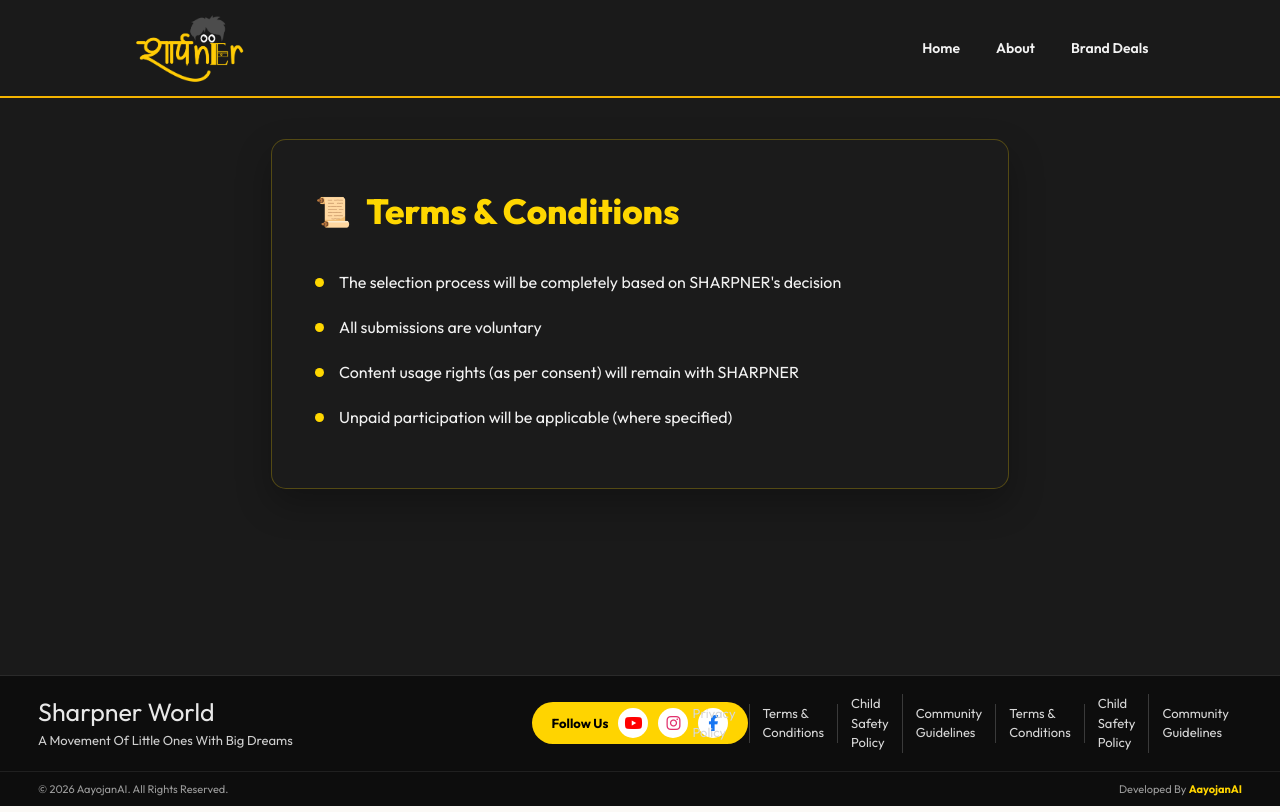
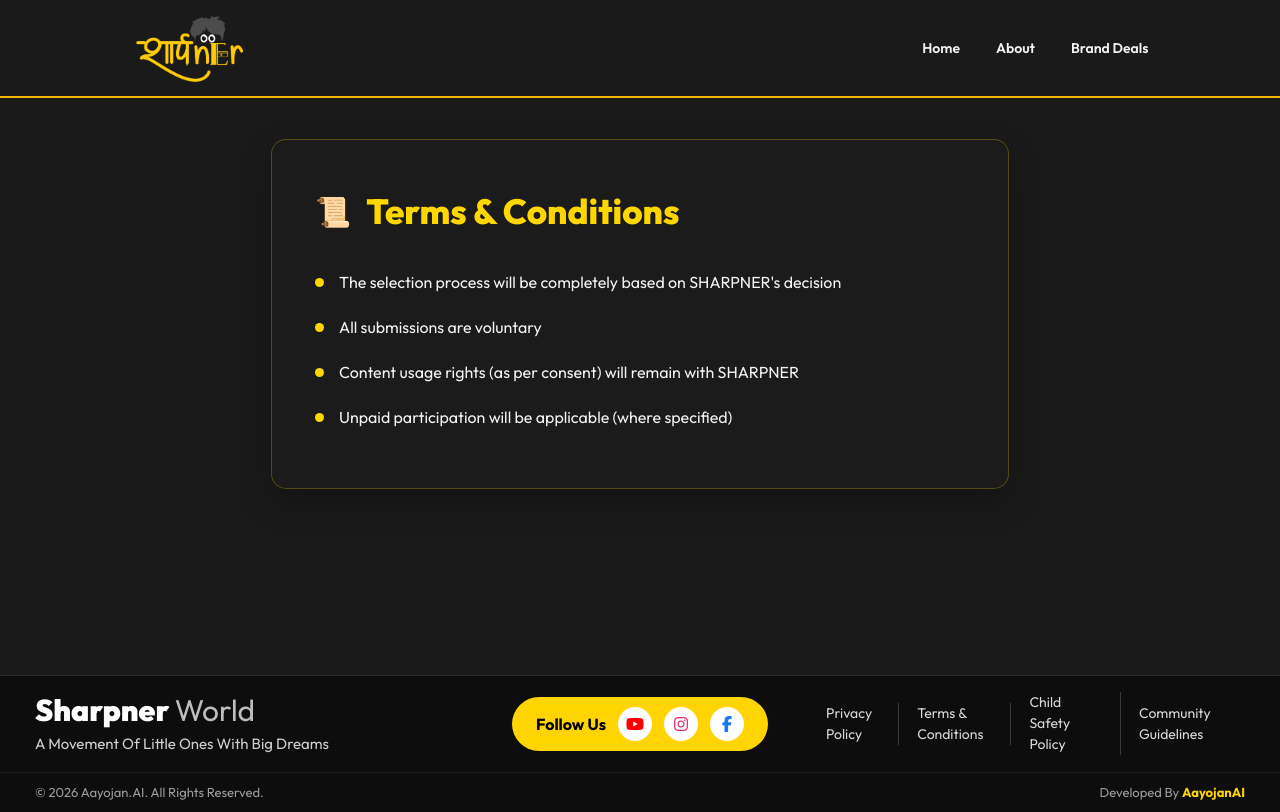
Before and after one commit to shravanipataskar/sharpner, a React (Vite) app: page /terms-conditions in a window 1280 px wide. Built offline with nearby package versions, Linux system fonts and the light colour scheme.

Commit message:
Footer bug fix

```diff
--- a/src/components/layout/Footer.jsx
+++ b/src/components/layout/Footer.jsx
@@ -1,23 +1,12 @@
-import { Link, useLocation } from 'react-router-dom'
+import { Link } from 'react-router-dom'
 
 function Footer() {
-  const { pathname } = useLocation()
-  const isBrandDealsPage = pathname === '/collaborate'
-  const isLegalPage = pathname === '/legal' || pathname === '/terms-conditions'
-  const isLaravelStylePage = isBrandDealsPage || isLegalPage
-
   return (
-    <footer
-      className={`footer-section${isBrandDealsPage ? ' brand-deals-footer' : ''}${isLegalPage ? ' legal-footer' : ''}`}
-    >
+    <footer className="footer-section">
       <div className="footer-main">
         <div className="footer-brand">
           <h4>
-            {isLaravelStylePage ? (
-              <span>Sharpner World</span>
-            ) : (
-              <><strong>Sharpner</strong> <span>World</span></>
-            )}
+            <strong>Sharpner</strong> <span>World</span>
           </h4>
           <p>A Movement Of Little Ones With Big Dreams</p>
         </div>
@@ -36,38 +25,17 @@
         </div>
 
         <nav className="footer-links" aria-label="Policies">
-          {isLaravelStylePage ? (
-            <>
-              <Link to="/legal">Privacy Policy</Link>
-              <Link to="/legal">Terms &amp; Conditions</Link>
-               <Link to="/child-safety-policy">Child Safety Policy</Link>
-              <Link to="/community-guidelines">Community Guidelines</Link>
-              <Link to="/terms-conditions">Terms &amp; Conditions</Link>
-              <Link to="/legal">Child Safety Policy</Link>
-              <Link to="/legal">Community Guidelines</Link>
-            </>
-          ) : (
-            <>
-              <Link to="/legal">Privacy<br />Policy</Link>
-              <Link to="/legal">Terms &amp;<br />Conditions</Link>
-              <Link to="/child-safety-policy">Child Safety Policy</Link>
-              <Link to="/community-guidelines">Community Guidelines</Link>
-              <Link to="/terms-conditions">Terms &amp;<br />Conditions</Link>
-              <Link to="/legal">Child Safety<br />Policy</Link>
-              <Link to="/legal">Community<br />Guidelines</Link>
-            </>
-          )}
+          <Link to="/legal">Privacy Policy</Link>
+          <Link to="/terms-conditions">Terms &amp; Conditions</Link>
+          <Link to="/child-safety-policy">Child Safety Policy</Link>
+          <Link to="/community-guidelines">Community Guidelines</Link>
         </nav>
       </div>
 
       <div className="footer-bottom">
+        <span>© 2026 Aayojan.AI. All Rights Reserved.</span>
         <span>
-          © 2026 {isLaravelStylePage ? 'AayojanAI' : 'Aayojan.AI'}. All Rights Reserved.
-        </span>
-        <span>
-          Developed By <a href={isLaravelStylePage ? 'https://aayojanai.com' : 'https://aayojan.ai/'}>
-            AayojanAI
-          </a>
+          Developed By <a href="https://aayojan.ai/" target="_blank" rel="noopener noreferrer">AayojanAI</a>
         </span>
       </div>
     </footer>
--- a/src/styles/index.css
+++ b/src/styles/index.css
@@ -43,3 +43,28 @@
   color: #fff;
   background: var(--color-accent);
 }
+
+/* Custom Scrollbar Styling */
+::-webkit-scrollbar {
+  width: 12px;
+  height: 12px;
+}
+
+::-webkit-scrollbar-track {
+  background: #2a2a2a;
+}
+
+::-webkit-scrollbar-thumb {
+  background: #ffd700;
+  border-radius: 6px;
+}
+
+::-webkit-scrollbar-thumb:hover {
+  background: #ffed4e;
+}
+
+/* Firefox scrollbar */
+* {
+  scrollbar-width: thin;
+  scrollbar-color: #ffd700 #2a2a2a;
+}
```
